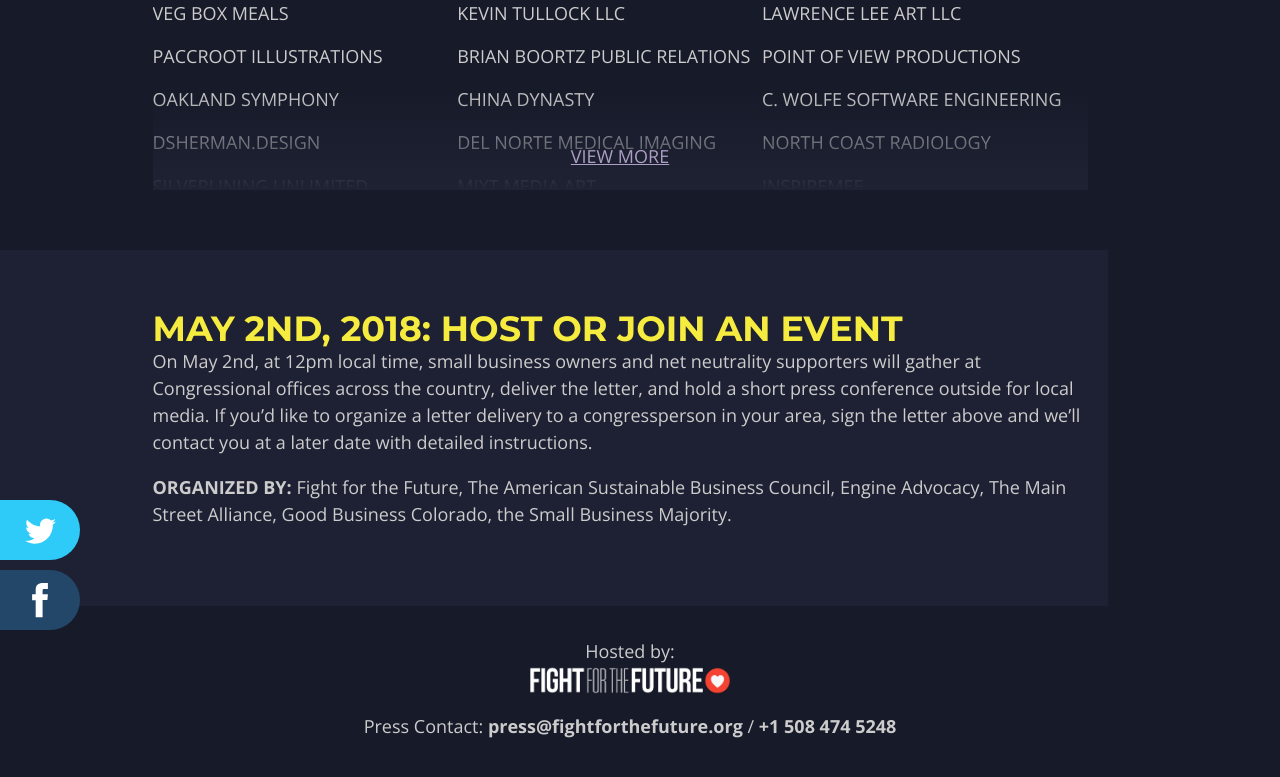
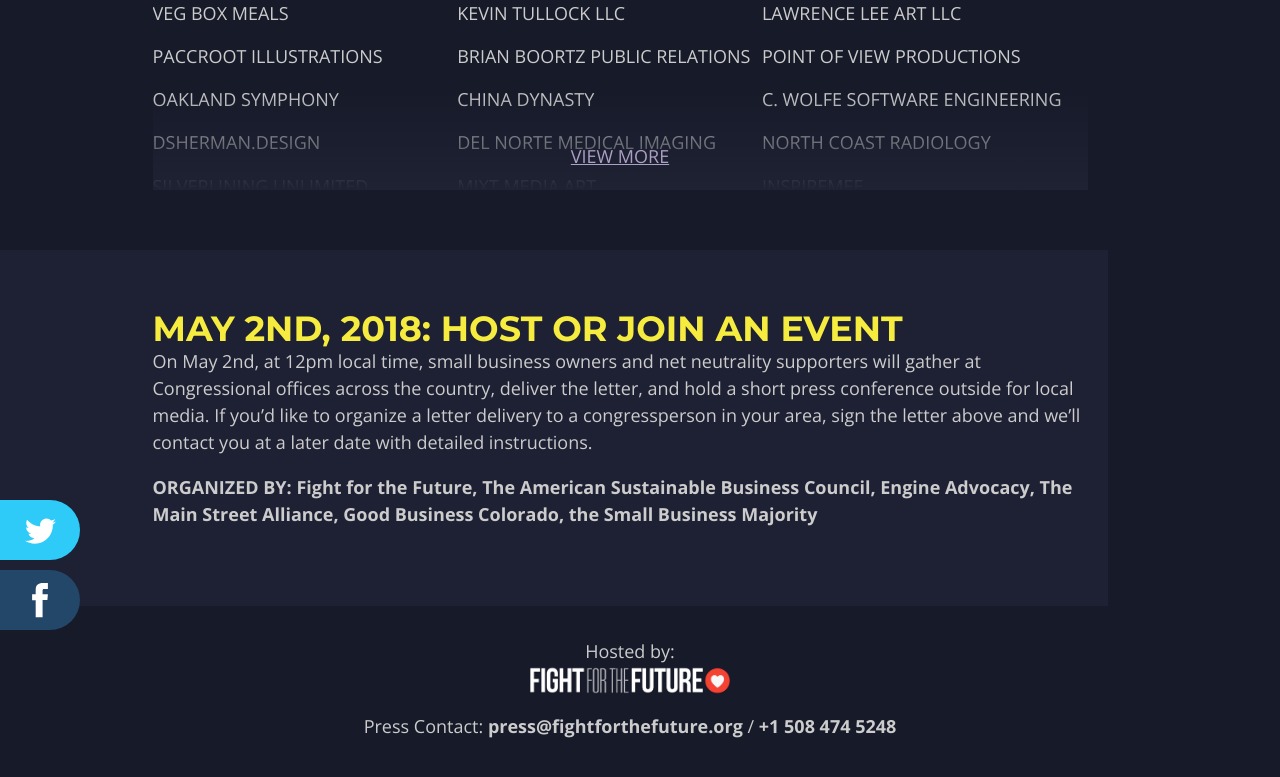
Before and after one commit to fightforthefuture/vetsforthe.net, a Jekyll site: the page built from index.md, in a window 1280 px wide and 900 px high, scrolled down 1958 px. Shown: the top 777 px of the window. Built offline with Jekyll 4.4.1, drawn with Linux system fonts in a browser that asks for light colours.

```diff
--- a/index.md
+++ b/index.md
@@ -381,7 +381,7 @@ you’d like to organize a letter delivery to a congressperson in your area,
 sign the letter above and we’ll contact you at a later date with detailed
 instructions.
 
-<strong>ORGANIZED BY:</strong> Fight for the Future, The American Sustainable Business Council, Engine Advocacy, The Main Street Alliance, Good Business Colorado, the Small Business Majority.
+<strong>ORGANIZED BY: Fight for the Future, The American Sustainable Business Council, Engine Advocacy, The Main Street Alliance, Good Business Colorado, the Small Business Majority</strong>
 
 </div>
 
```
